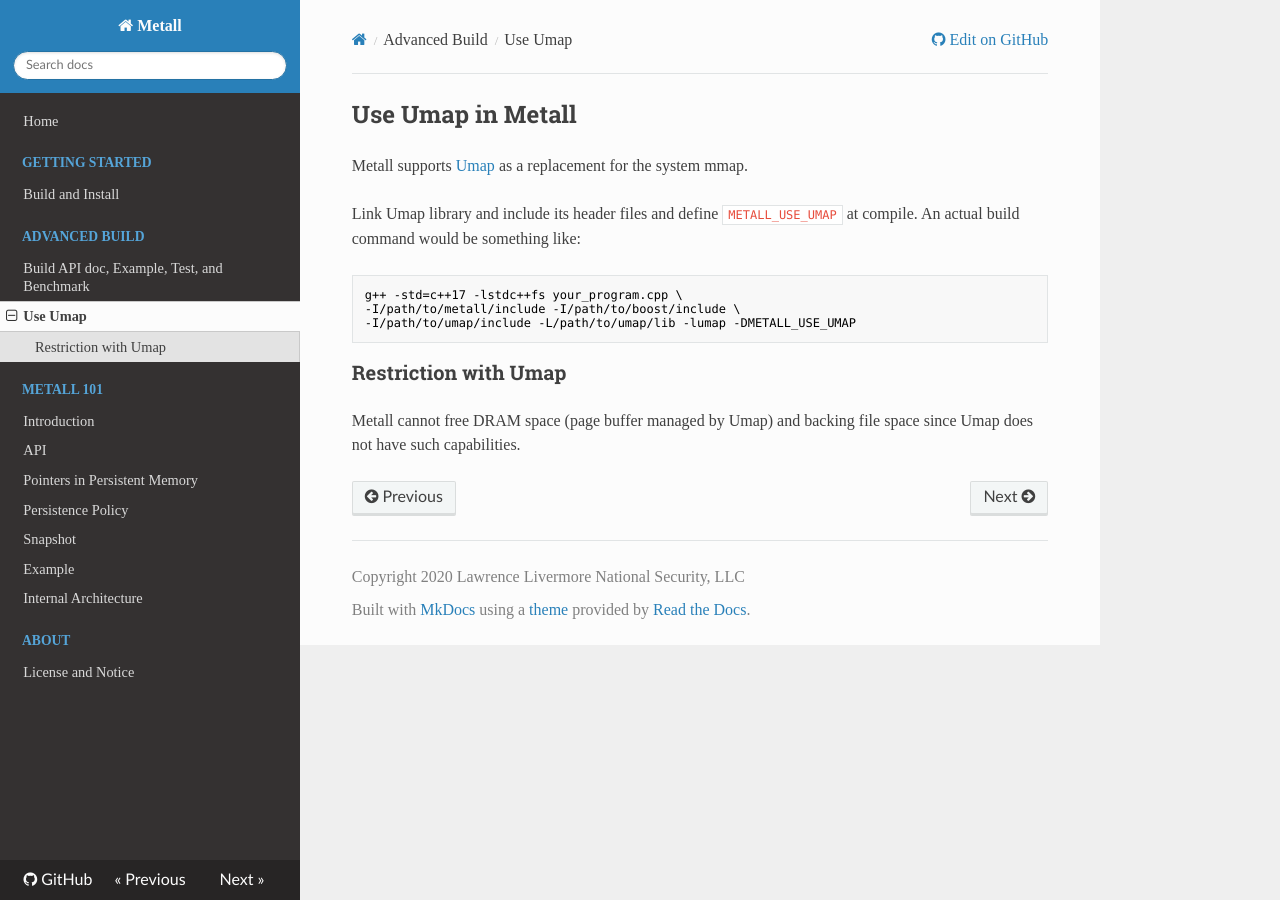
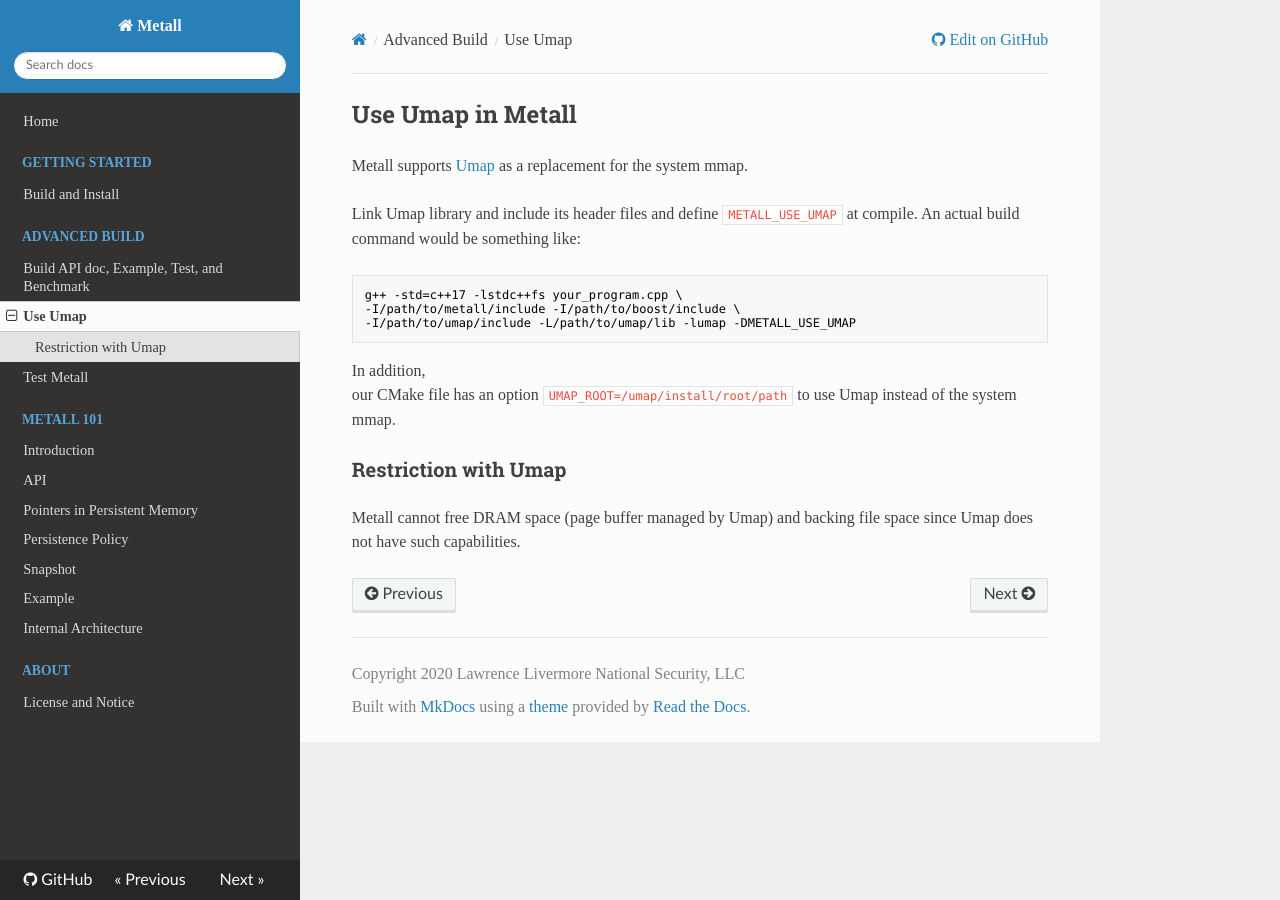
Before and after one commit to LLNL/metall, an MkDocs documentation site: the page built from docs/readthedocs/advanced_build/umap.md, in a window 1280 px wide. Built offline with MkDocs 1.6.1, drawn with Linux system fonts in a browser that asks for light colours; nearby versions of some CDN libraries.

Commit message:
Update document

````diff
--- a/docs/readthedocs/advanced_build/umap.md
+++ b/docs/readthedocs/advanced_build/umap.md
@@ -11,6 +11,8 @@ g++ -std=c++17 -lstdc++fs your_program.cpp \
 -I/path/to/umap/include -L/path/to/umap/lib -lumap -DMETALL_USE_UMAP
 ```
 
+In addition,
+our CMake file has an option `UMAP_ROOT=/umap/install/root/path` to use Umap instead of the system mmap.
 
 
 ### Restriction with Umap
--- a/mkdocs.yml
+++ b/mkdocs.yml
@@ -16,8 +16,9 @@ nav:
 - Getting Started:
   - 'Build and Install': 'getting_started/build_and_install.md'
 - 'Advanced Build':
-  - 'Build API doc, Example, Test, and Benchmark': 'advanced_build/exmample_test_bench.md'
+  - 'Build API doc, Example, Test, and Benchmark': 'advanced_build/example_test_bench.md'
   - 'Use Umap': 'advanced_build/umap.md'
+  - 'Test Metall': 'advanced_build/test.md'
 - 'Metall 101':
   - 'Introduction': 'detail/introduction.md'
   - 'API': 'detail/api.md'
````
Also changed, not shown: docs/readthedocs/advanced_build/test.md (added, +50 -0 lines), docs/readthedocs/detail/example.md (+1 -1 lines), docs/readthedocs/advanced_build/example_test_bench.md (renamed from docs/readthedocs/advanced_build/exmample_test_bench.md), 2 other files.
